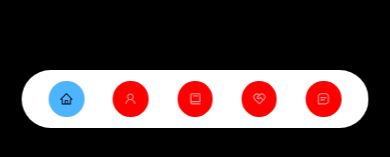
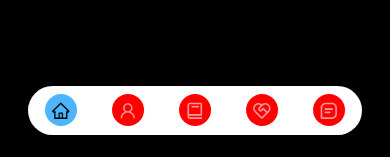
Before and after one commit to chrisWO92/portfolio-web, a React (Create React App) app: page / in a window 390 px wide. Shown: the part 684-841 px from the top of the page. Built offline with nearby package versions, Linux system fonts and the light colour scheme.

Commit message:
nav responsive updated

```diff
--- a/src/components/header/header.css
+++ b/src/components/header/header.css
@@ -196,7 +196,7 @@ header {
 
     .header__socials{
         gap: 1.5vh;
-        bottom: 14vh;
+        bottom: 8vh;
         left: -6vw;
     }
 
@@ -207,7 +207,7 @@ header {
     .scroll__down {
         font-size: 3.5vw;
         padding-right: 5rem;
-        bottom: 19vh;
+        bottom: 14vh;
         right: -18vw;
     }
 
--- a/src/components/nav/nav.css
+++ b/src/components/nav/nav.css
@@ -5,26 +5,26 @@ nav {
     /* background: rgba(0, 0, 0, 0.3); */
     width: max-content;
     display: block;
-    padding: 0.7rem 1.7rem;
+    padding: 1vh 2vh;
     z-index: 2;
     position: fixed;
     left: 50%;
     transform: translateX(-50%);
-    bottom: 2rem;
+    bottom: 3vh;
     display: flex;
-    gap: 3rem;
-    border-radius: 3rem;
+    gap: 3vw;
+    border-radius: 4vw;
     backdrop-filter: blur(15px);
 }
 
 nav a {
     background: red;
     /* background: transparent; */
-    padding: 1.0rem;
+    padding: 0.9vw;
     border-radius: 50%;
     display: flex;
     color: var(--color-light);
-    font-size: 1.3rem;
+    font-size: 1.4vw;
 }
 
 nav a.active {
@@ -35,162 +35,82 @@ nav a.active {
 
 
 
-/*========== NOTEBOOKS ===========*/
+/*----------------- MEDIA QUERIES ------------------*/
 
-/*----------------- NEST HUB MAX (1280 X 800) ------------*/
-@media screen and (max-width: 1300px) and (max-height: 850px) and (orientation: landscape) {
+/*========== BIG NOTEBOOKS ===========*/
+@media screen and (max-width: 1300px) and (orientation: landscape) {
 
     nav {
-        gap: 3.3rem;
+        bottom: 4vh;
+        gap: 4vw;
+        border-radius: 5vw;
     }
 
     nav a {
-        padding: 1.3vh;
-        font-size: 2.2vh;
+        padding: 1vw;
     }
 
 }
 
-/*----------------- NEST HUB (1024 X 600) ------------*/
-@media screen and (max-width: 1050px) and (max-height: 650px) and (orientation: landscape) {
+
+/*========== SMALL NOTEBOOKS ===========*/
+@media screen and (max-width: 1050px) and (orientation: landscape) {
 
     nav {
-        gap: 3.3rem;
+        gap: 5vw;
+        border-radius: 5vw;
     }
 
     nav a {
-        padding: 1.3vh;
-        font-size: 2.2vh;
+        padding: 1.2vw;
+        font-size: 1.6vw;
     }
 
 }
 
 
 
-/*========== TABLETS ===========*/
-
-/*----------------- SURFACE PRO 7 (912 x 1368) ------------*/
-@media screen and (max-width: 950px) and (max-height: 1400px) and (orientation: portrait) {
+/*========== BIG TABLETS ===========*/
+@media screen and (max-width: 1400px) and (orientation: portrait) {
 
     nav {
-        gap: 2.5rem;
-        border-radius: 4rem;
+        gap: 7.6vw;
+        border-radius: 5vw;
     }
 
     nav a {
-        padding: 1.8vh;
-        font-size: 2vh;
+        padding: 1.4vw;
+        font-size: 3.5vw;
     }
 
 }
 
-/*----------------- IPAD AIR (820 x 1180) ------------*/
-@media screen and (max-width: 830px) and (max-height: 1200px) and (orientation: portrait) {
+/*========== SMALL TABLETS ===========*/
+@media screen and (max-width: 820px)and (orientation: portrait) {
 
     nav {
-        gap: 3rem;
-        border-radius: 4rem;
+        gap: 9vw;
+        border-radius: 5vw;
     }
 
     nav a {
-        padding: 1.6vh;
-        font-size: 1.8vh;
-    }
-
-}
-
-/*----------------- IPAD MINI (768 x 1024) ------------*/
-@media screen and (max-width: 800px) and (max-height: 1050px) and (orientation: portrait) {
-
-    nav {
-        gap: 3rem;
-        border-radius: 4rem;
-    }
-
-    nav a {
-        padding: 1.6vh;
-        font-size: 1.8vh;
-    }
-
-}
-
-/*----------------- SURFACE DUO (540 x 720) ------------*/
-@media screen and (max-width: 550px) and (max-height: 730px) and (orientation: portrait) {
-
-    nav {
-        gap: 2.7rem;
-        border-radius: 4rem;
-    }
-
-    nav a {
-        padding: 1.2vh;
-        font-size: 1.6vh;
+        padding: 1.4vw;
+        font-size: 4.3vw;
     }
 
 }
 
 /*========== SMARTPHONES ===========*/
-
-/*----------------- IPHONE XR (414 x 896) ------------*/
-/*----------------- SAMSUNG GALAXY S20 ULTRA (412 x 945) ------------*/
-/*----------------- PIXEL 5 (393 x 851) ------------*/
-/*----------------- IPHONE 12 PRO (390 x 844) ------------*/
-/*----------------- SAMSUNG GALAXY A51/71 (412 x 914) ------------*/
-@media screen and (max-width: 420px) and (max-height: 950px) and (orientation: portrait) {
+@media screen and (max-width: 420px) and (orientation: portrait) {
 
     nav {
-        gap: 1.8rem;
-        border-radius: 3rem;
+        gap: 9vw;
+        border-radius: 8vw;
     }
 
     nav a {
-        padding: 1.3vh;
-        font-size: 1.6vh;
+        padding: 1.6vw;
+        font-size: 5vw;
     }
 
 }
-
-/*----------------- SAMSUNG GALAXY S8+ (360 x 740) ------------*/
-@media screen and (max-width: 420px) and (max-height: 800px) and (orientation: portrait) {
-
-    nav {
-        gap: 1.6rem;
-        border-radius: 3rem;
-    }
-
-    nav a {
-        padding: 1.5vh;
-        font-size: 1.8vh;
-    }
-
-}
-
-/*----------------- IPHONE SE (375 x 667 ...) ------------*/
-@media screen and (max-width: 420px) and (max-height: 700px) and (orientation: portrait) {
-
-    nav {
-        gap: 1.6rem;
-        border-radius: 3rem;
-    }
-
-    nav a {
-        padding: 1.5vh;
-        font-size: 2vh;
-    }
-
-}
-
-/*----------------- GALAXY FOLD (280 x 653) ------------*/
-@media screen and (max-width: 325px) and (max-height: 700px) and (orientation: portrait) {
-
-    nav {
-        gap: 1.25rem;
-        border-radius: 3rem;
-    }
-
-    nav a {
-        padding: 1.1vh;
-        font-size: 1.9vh;
-    }
-
-}
```
